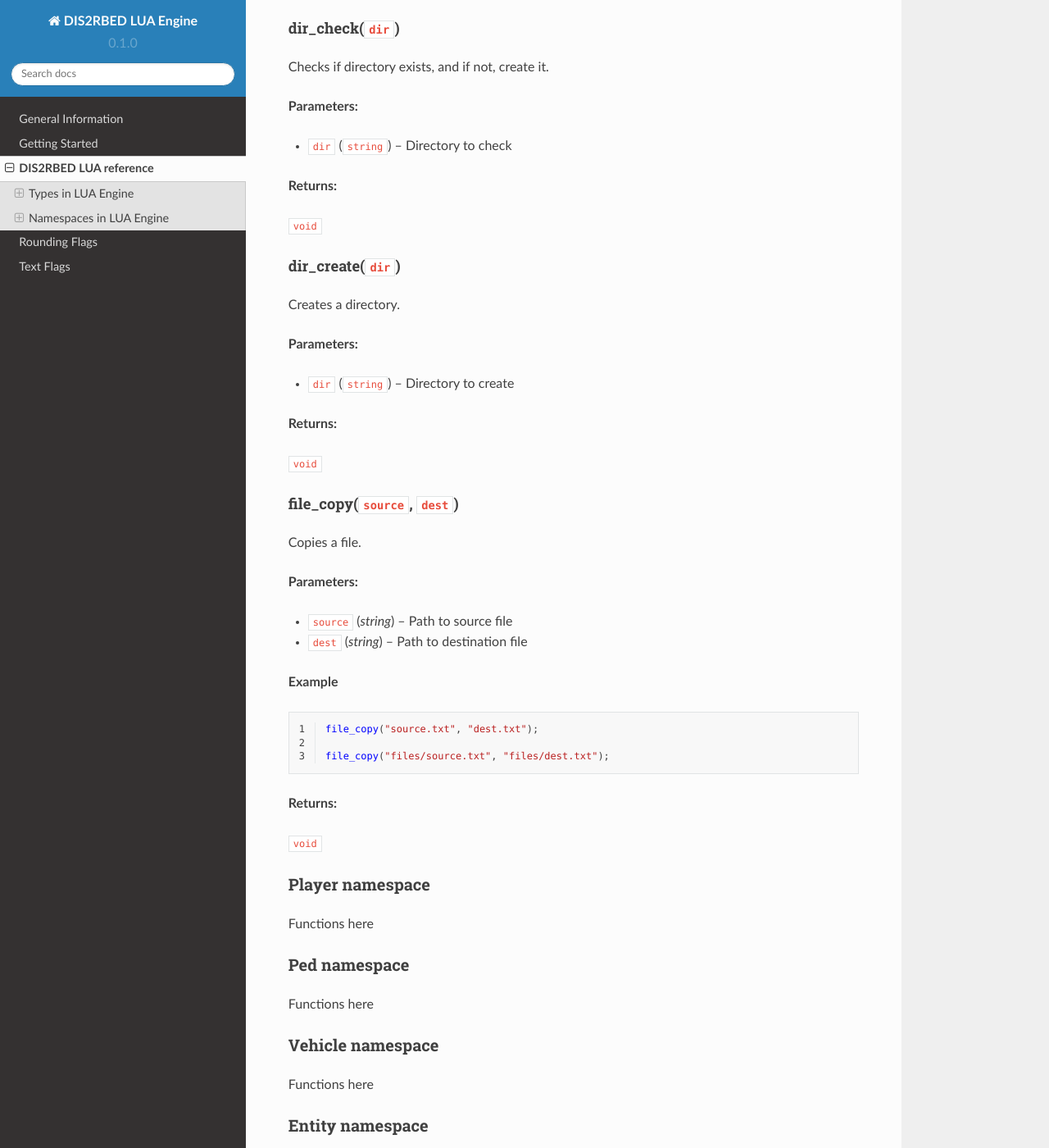
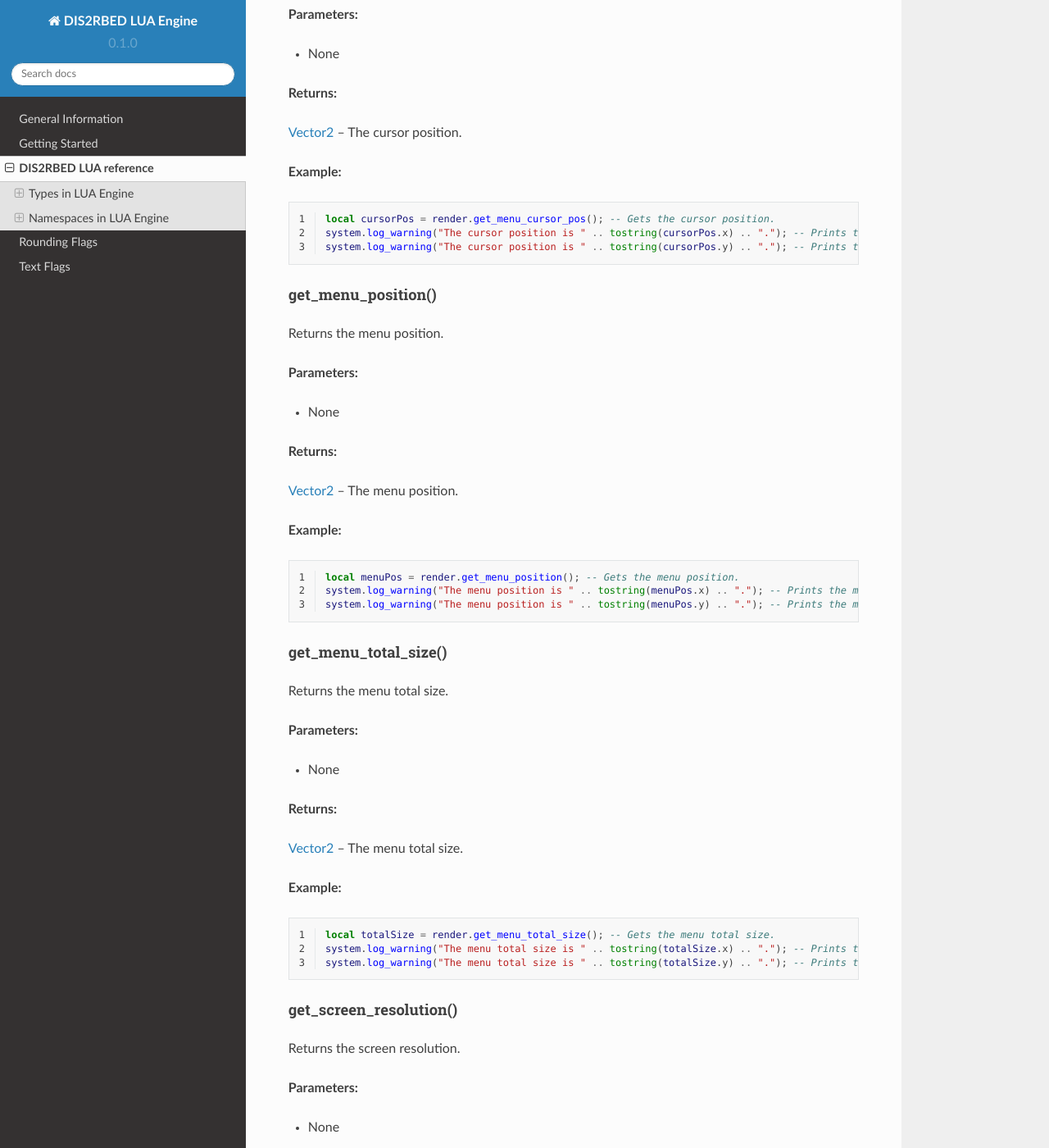
Before and after one commit to ItsK1tty/w1tchdocs, a Sphinx documentation site: the page built from docs/source/reference.rst, in a window 1280 px wide and 1400 px high, scrolled down 16180 px. Shown: the whole window at 82% size. Built offline with Sphinx 7.4.7 and the Read the Docs theme 2.0.0, drawn with Linux system fonts in a browser that asks for light colours; some of the changed text lies outside the part shown.

Commit message:
finish fs and render namespaces

````diff
--- a/docs/source/reference.rst
+++ b/docs/source/reference.rst
@@ -234,7 +234,7 @@ More about rounding flags: :doc:`roundingflags`
 .. code-block:: lua
    :linenos:
 
-   draw_box("MyHash", true, 0, 0, 100, 100, { 255, 255, 255, 255 }, 10, 0);
+   render.draw_box("MyHash", true, 0, 0, 100, 100, { 255, 255, 255, 255 }, 10, 0);
 
 
 draw_box_filled(``hash``, ``draw``, ``x``, ``y``, ``w``, ``h``, ``color``, ``rounding`` = ``0``, ``rounding_flags`` = ``0``)
@@ -265,7 +265,7 @@ More about rounding flags: :doc:`roundingflags`
 .. code-block:: lua
    :linenos:
 
-   draw_box_filled("MyHash", true, 0, 0, 100, 100, { 255, 255, 255, 255 }, 10, 0);
+   render.draw_box_filled("MyHash", true, 0, 0, 100, 100, { 255, 255, 255, 255 }, 10, 0);
 
 draw_box_border_filled(``hash``, ``draw``, ``x``, ``y``, ``w``, ``h``, ``borderSize``, ``color``, ``colorBorder``, ``borderFilled`` = ``true``, ``rounding`` = ``0``, ``rounding_flags`` = ``0``)
 ^^^^^^^^^^^^^^^^^^^^^^^^^^^^^^^^^^^^^^^^^^^^^^^^^^^^^^^^^^^^^^^^^^^^^^^^^^^^^^^^^^^^^^^^^^^^^^^^^^^^^^^^^^^^^^^^^^^^^^^^^^^^^^^^^^^^^^^^^^^^^^^^^^^^^^^^^^^^^^^^^^^^^^^^^^^^^^^^^^^^^^^^^^^^^^^^^^^^^^
@@ -299,7 +299,7 @@ More about rounding flags: :doc:`roundingflags`
 .. code-block:: lua
    :linenos:
 
-   draw_box_border_filled("MyHash", true, 0, 0, 100, 100, 10, { 255, 255, 255, 255 }, { 0, 0, 0, 255 }, true, 10, 0);
+   render.draw_box_border_filled("MyHash", true, 0, 0, 100, 100, 10, { 255, 255, 255, 255 }, { 0, 0, 0, 255 }, true, 10, 0);
 
 draw_circle(``hash``, ``draw``, ``x``, ``y``, ``radius``, ``color``, ``segments`` = ``16``)
 ^^^^^^^^^^^^^^^^^^^^^^^^^^^^^^^^^^^^^^^^^^^^^^^^^^^^^^^^^^^^^^^^^^^^^^^^^^^^^^^^^^^^^^^^^^^^^^^^^
@@ -329,7 +329,7 @@ Draws a circle with the given color.
 .. code-block:: lua
    :linenos:
 
-   draw_circle("MyHash", true, 0, 0, 100, { 255, 255, 255, 255 }, 16);
+   render.draw_circle("MyHash", true, 0, 0, 100, { 255, 255, 255, 255 }, 16);
 
 
 draw_circle_filled(``hash``, ``draw``, ``x``, ``y``, ``radius``, ``color``, ``segments`` = ``16``)
@@ -359,7 +359,7 @@ Draws a filled circle with the given color.
 .. code-block:: lua
    :linenos:
 
-   draw_circle_filled("MyHash", true, 0, 0, 100, { 255, 255, 255, 255 }, 16);
+   render.draw_circle_filled("MyHash", true, 0, 0, 100, { 255, 255, 255, 255 }, 16);
 
 
 draw_circle_border_filled(``hash``, ``draw``, ``x``, ``y``, ``radius``, ``color``, ``colorBorder``, ``borderFilled`` = ``true``, ``segments`` = ``16``)
@@ -392,7 +392,7 @@ Draws a filled border circle with the given color.
 .. code-block:: lua
    :linenos:
 
-   draw_circle_border_filled("MyHash", true, 0, 0, 100, { 255, 255, 255, 255 }, { 0, 0, 0, 255 }, true, 16);
+   render.draw_circle_border_filled("MyHash", true, 0, 0, 100, { 255, 255, 255, 255 }, { 0, 0, 0, 255 }, true, 16);
 
 draw_triangle(``hash``, ``draw``, ``x``, ``y``, ``color``, ``size`` = ``1.1``)
 ^^^^^^^^^^^^^^^^^^^^^^^^^^^^^^^^^^^^^^^^^^^^^^^^^^^^^^^^^^^^^^^^^^^^^^^^^^^^^^^^^^^^^
@@ -420,7 +420,7 @@ Draws a triangle with the given color.
 .. code-block:: lua
    :linenos:
 
-   draw_triangle("MyHash", true, 0, 0, { 255, 255, 255, 255 }, 1.1);
+   render.draw_triangle("MyHash", true, 0, 0, { 255, 255, 255, 255 }, 1.1);
 
 
 draw_triangle_filled(``hash``, ``draw``, ``x``, ``y``, ``color``, ``size`` = ``1.1``)
@@ -450,7 +450,7 @@ Draws a filled triangle with the given color.
 .. code-block:: lua
    :linenos:
 
-   draw_triangle_filled("MyHash", true, 0.f, 0.f, { 255, 255, 255, 255 }, 1.1);
+   render.draw_triangle_filled("MyHash", true, 0.f, 0.f, { 255, 255, 255, 255 }, 1.1);
 
 
 draw_triangle_border_filled(``hash``, ``draw``, ``x``, ``y``, ``color``, ``colorBorder``, ``borderFilled`` = ``true``)
@@ -480,7 +480,7 @@ Draws a filled border triangle with the given color.
 .. code-block:: lua
    :linenos:
 
-   draw_triangle_border_filled("MyHash", true, 0, 0, { 255, 255, 255, 255 }, { 0, 0, 0, 255 }, true);
+   render.draw_triangle_border_filled("MyHash", true, 0, 0, { 255, 255, 255, 255 }, { 0, 0, 0, 255 }, true);
 
 draw_text(``hash``, ``draw``, ``text``, ``x``, ``y``, ``scale``, ``color``, ``flags`` = ``0``)
 ^^^^^^^^^^^^^^^^^^^^^^^^^^^^^^^^^^^^^^^^^^^^^^^^^^^^^^^^^^^^^^^^^^^^^^^^^^^^^^^^^^^^^^^^^^^^^^^^^^^^^^^^^^^^^^^^^^^^^^^^^^^^
@@ -512,7 +512,7 @@ More about text flags: :doc:`textflags`
 .. code-block:: lua
    :linenos:
 
-   draw_text("MyHash", true, "Hello World", 0, 0, 1, { 255, 255, 255, 255 }, 0);
+   render.draw_text("MyHash", true, "Hello World", 0, 0, 1, { 255, 255, 255, 255 }, 0);
 
 
 
@@ -534,7 +534,7 @@ Checks if the color picker is active.
 .. code-block:: lua
    :linenos:
 
-   if is_color_picker_rendering() then
+   if render.is_color_picker_rendering() then
       system.log_warning("The color picker is active!"); -- Prints if the color picker is active.
    end
 
@@ -556,7 +556,7 @@ Checks if the cursor is hovering over the menu.
 .. code-block:: lua
    :linenos:
 
-   if is_cursor_hover_menu() then
+   if render.is_cursor_hover_menu() then
       system.log_warning("The cursor is hovering over the menu!"); -- This will only be logged if the cursor is hovering over the menu.
    end
 
@@ -578,7 +578,7 @@ Checks if the cursor is hovering over an option.
 .. code-block:: lua
    :linenos:
 
-   if is_cursor_hover_option() then
+   if render.is_cursor_hover_option() then
       system.log_warning("The cursor is hovering over an option!"); -- This will only be logged if the cursor is hovering over an option.
    end
 
@@ -600,7 +600,7 @@ Checks if the input window is active. (The input window is for example, the wind
 .. code-block:: lua
    :linenos:
 
-   if is_input_active() then
+   if render.is_input_active() then
       system.log_warning("The input window is active!"); -- This will only be logged if the input window is active.
    end
 
@@ -616,15 +616,15 @@ Returns the process window's border size.
 
 **Returns:**
 
-* ``float``
+* ``float`` -- The border size.
 
 **Example:**
 
 .. code-block:: lua
    :linenos:
 
-   local borderSize = ; -- Gets the border size.
-   system.log_warning("The border size is " .. borderSize .. "."); -- Prints the border size.
+   local borderSize = render.get_border_size(); -- Gets the border size.
+   system.log_warning("The border size is " .. tostring(borderSize) .. "."); -- Prints the border size.
 
 get_fps()
 ^^^^^^^^^^^^^^^^^^^^^^^^^^^^^^^^^
@@ -637,15 +637,15 @@ Returns the current FPS.
 
 **Returns:**
 
-* ``float``
+* ``float`` -- The current FPS.
 
 **Example:**
 
 .. code-block:: lua
    :linenos:
 
-   local fps = get_fps(); -- Gets the FPS.
-   system.log_warning("The FPS is " .. fps .. "."); -- Prints the FPS.
+   local fps = render.get_fps(); -- Gets the FPS.
+   system.log_warning("The FPS is " .. tostring(fps) .. "."); -- Prints the FPS.
 
 get_menu_rounding();
 ^^^^^^^^^^^^^^^^^^^^^^^^^^^^^^^^^
@@ -658,18 +658,18 @@ Returns the menu's rounding.
 
 **Returns:**
 
-* ``float``
+* ``float`` -- The menu's rounding.
 
 **Example:**
 
 .. code-block:: lua
    :linenos:
 
-   local rounding = get_menu_rounding(); -- Gets the rounding.
-   system.log_warning("The rounding is " .. rounding .. "."); -- Prints the rounding.
+   local rounding = render.get_menu_rounding(); -- Gets the rounding.
+   system.log_warning("The rounding is " .. tostring(rounding) .. "."); -- Prints the rounding.
 
 
-float get_menu_width();
+get_menu_width();
 ^^^^^^^^^^^^^^^^^^^^^^^^^^^^^^^^^
 
 Returns the menu's width.
@@ -680,17 +680,213 @@ Returns the menu's width.
 
 **Returns:**
 
-* ``float``
+* ``float`` -- The menu's width.
 
 **Example:**
 
 .. code-block:: lua
    :linenos:
 
-   local width = get_menu_width(); -- Gets the width.
-   system.log_warning("The width is " .. width .. "."); -- Prints the width.
+   local width = render.get_menu_width(); -- Gets the width.
+   system.log_warning("The width is " .. tostring(width) .. "."); -- Prints the width.
+
+get_font_header_size()
+^^^^^^^^^^^^^^^^^^^^^^^^^^^^^^^^^
+
+Returns the font header size.
+
+**Parameters:**
+
+* None
+
+**Returns:**
+
+* ``int`` -- The font header size.
+
+**Example:**
+
+.. code-block:: lua
+   :linenos:
+
+   local headerSize = render.get_font_header_size(); -- Gets the header size.
+   system.log_warning("The header size is " .. tostring(headerSize) .. "."); -- Prints the header size.
+
+get_font_helper_size()
+^^^^^^^^^^^^^^^^^^^^^^^^^^^^^^^^^
+
+Returns the font helper size.
+
+**Parameters:**
+
+* None
+
+**Returns:**
+
+* ``int`` -- The font helper size.
+
+**Example:**
+
+.. code-block:: lua
+   :linenos:
+
+   local helperSize = render.get_font_helper_size(); -- Gets the helper size.
+   system.log_warning("The helper size is " .. tostring(helperSize) .. "."); -- Prints the helper size.
 
 
+get_font_option_size()
+^^^^^^^^^^^^^^^^^^^^^^^^^^^^^^^^^
+
+Returns the font option size.
+
+**Parameters:**
+
+* None
+
+**Returns:**
+
+* ``int`` -- The font option size.
+
+**Example:**
+
+.. code-block:: lua
+   :linenos:
+
+   local optionSize = render.get_font_option_size(); -- Gets the option size.
+   system.log_warning("The option size is " .. tostring(optionSize) .. "."); -- Prints the option size.
+
+get_font_warning_size()
+^^^^^^^^^^^^^^^^^^^^^^^^^^^^^^^^^
+
+Returns the font warning size.
+
+**Parameters:**
+
+* None
+
+**Returns:**
+
+* ``int`` -- The font warning size.
+
+**Example:**
+
+.. code-block:: lua
+   :linenos:
+
+   local warningSize = render.get_font_warning_size(); -- Gets the warning size.
+   system.log_warning("The warning size is " .. tostring(warningSize) .. "."); -- Prints the warning size.
+
+
+get_menu_cursor_pos()
+^^^^^^^^^^^^^^^^^^^^^^^^^^^^^^^^^
+
+Returns the cursor position.
+
+**Parameters:**
+
+* None
+
+**Returns:**
+
+:ref:`Vector2` -- The cursor position.
+
+**Example:**
+
+.. code-block:: lua
+   :linenos:
+
+   local cursorPos = render.get_menu_cursor_pos(); -- Gets the cursor position.
+   system.log_warning("The cursor position is " .. tostring(cursorPos.x) .. "."); -- Prints the cursor X position coordinate.
+   system.log_warning("The cursor position is " .. tostring(cursorPos.y) .. "."); -- Prints the cursor Y position coordinate.
+
+
+
+get_menu_position()
+^^^^^^^^^^^^^^^^^^^^^^^^^^^^^^^^^
+
+Returns the menu position.
+
+**Parameters:**
+
+* None
+
+**Returns:**
+
+:ref:`Vector2` -- The menu position.
+
+**Example:**
+
+.. code-block:: lua
+   :linenos:
+
+   local menuPos = render.get_menu_position(); -- Gets the menu position.
+   system.log_warning("The menu position is " .. tostring(menuPos.x) .. "."); -- Prints the menu X position coordinate.
+   system.log_warning("The menu position is " .. tostring(menuPos.y) .. "."); -- Prints the menu Y position coordinate.
+
+
+get_menu_total_size()
+^^^^^^^^^^^^^^^^^^^^^^^^^^^^^^^^^
+
+Returns the menu total size.
+
+**Parameters:**
+
+* None
+
+**Returns:**
+
+:ref:`Vector2` -- The menu total size.
+
+**Example:**
+
+.. code-block:: lua
+   :linenos:
+
+   local totalSize = render.get_menu_total_size(); -- Gets the menu total size.
+   system.log_warning("The menu total size is " .. tostring(totalSize.x) .. "."); -- Prints the menu total X size.
+   system.log_warning("The menu total size is " .. tostring(totalSize.y) .. "."); -- Prints the menu total Y size.
+
+
+get_screen_resolution()
+^^^^^^^^^^^^^^^^^^^^^^^^^^^^^^^^^
+
+Returns the screen resolution.
+
+**Parameters:**
+
+* None
+
+**Returns:**
+
+:ref:`Vector2` -- The screen resolution.
+
+**Example:**
+
+.. code-block:: lua
+   :linenos:
+
+   local screenRes = render.get_screen_resolution(); -- Gets the screen resolution.
+   system.log_warning("The screen resolution is " .. tostring(screenRes.x) .. "."); -- Prints the screen X resolution.
+   system.log_warning("The screen resolution is " .. tostring(screenRes.y) .. "."); -- Prints the screen Y resolution.
+
+set_warning(``message``)
+^^^^^^^^^^^^^^^^^^^^^^^^^^^^^^^^^
+
+Brings up a warning (as if a moderator was detected in a session)
+
+**Parameters:**
+
+   * ``message`` (``string```) -- The warning message.
+
+**Returns:**
+
+* None
+
+**Example:**
+
+   .. code-block:: lua
+         :linenos:
+
+         render.set_warning("This is a warning."); -- Brings up a warning.
 
 .. _self:
 
@@ -731,6 +927,17 @@ Checks if directory exists.
 
 * ``bool`` -- ``True`` if directory exists, ``false`` otherwise
 
+**Example:**
+
+.. code-block:: lua
+   :linenos:
+
+   if fs.dir_exist("C:\Users\") then
+      system.log_warning("Directory exists.");
+
+   end
+
+
 file_exist(``file``)
 ^^^^^^^^^^^^^^^^^^^^^^^^^^^^^^^
 
@@ -743,6 +950,15 @@ Checks if file exists.
 **Returns:**
 
 * ``bool`` -- ``True`` if file exists, ``false`` otherwise
+
+**Example:**
+
+.. code-block:: lua
+   :linenos:
+
+   if not fs.dir_exist("D:\NewFolder") then
+      fs.make_dir("D:\NewFolder");
+   end
 
 
 file_remove(``file``)
@@ -758,6 +974,16 @@ Removes a file.
 
 * ``bool`` -- ``True`` if file was removed, ``false`` otherwise (e.g. file was not found)
 
+**Example:**
+
+.. code-block:: lua
+   :linenos:
+
+   local success = fs.file_remove("test.txt"); -- Removes the file.
+   if success then
+      system.log_warning("File removed."); -- Prints a message if the file was removed.
+   end
+
 file_validate(``file``)
 ^^^^^^^^^^^^^^^^^^^^^^^^^^^^^^^^^^
 
@@ -770,6 +996,17 @@ Checks if file is corrupted, checks if the permissions are correct, if it's read
 **Returns:**
 
 * ``bool`` -- ``True`` if file is valid, ``false`` otherwise (e.g. file was not found)
+
+**Example:**
+
+.. code-block:: lua
+   :linenos:
+
+   if fs.file_validate("/test.txt") then
+      system.log_warning("File is valid and ready.");
+   end
+
+
 
 is_file_empty(``file``)
 ^^^^^^^^^^^^^^^^^^^^^^^^^^^^^^^^^^
@@ -784,6 +1021,17 @@ Checks if file is empty.
 
 * ``bool`` -- ``True`` if file is empty, ``false`` otherwise
 
+**Example:**
+
+.. code-block:: lua
+   :linenos:
+
+   if fs.is_file_empty("test.txt") then
+      system.log_warning("The file is empty.");
+   else
+      system.log_warning("The file is not empty.");
+   end
+
 dir_check(``dir``)
 ^^^^^^^^^^^^^^^^^^^^^^^^^^^^^
 
@@ -796,6 +1044,13 @@ Checks if directory exists, and if not, create it.
 **Returns:**
 
 ``void``
+
+**Example:**
+
+.. code-block:: lua
+   :linenos:
+
+   fs.dir_check("D:\NewFolder"); -- Creates the directory if it doesn't exist.
 
 dir_create(``dir``)
 ^^^^^^^^^^^^^^^^^^^^^^^^^^^^^
@@ -810,6 +1065,13 @@ Creates a directory.
 
 ``void``
 
+**Example**
+
+.. code-block:: lua
+   :linenos:
+
+   fs.dir_create("D:\NewFolder"); -- Creates a directory.
+
 file_copy(``source``, ``dest``)
 ^^^^^^^^^^^^^^^^^^^^^^^^^^^^^^^^^^^^^^^^^^^^^^^^
 
````
Also changed, not shown: other parts of docs/source/reference.rst (+6 -6 lines).
